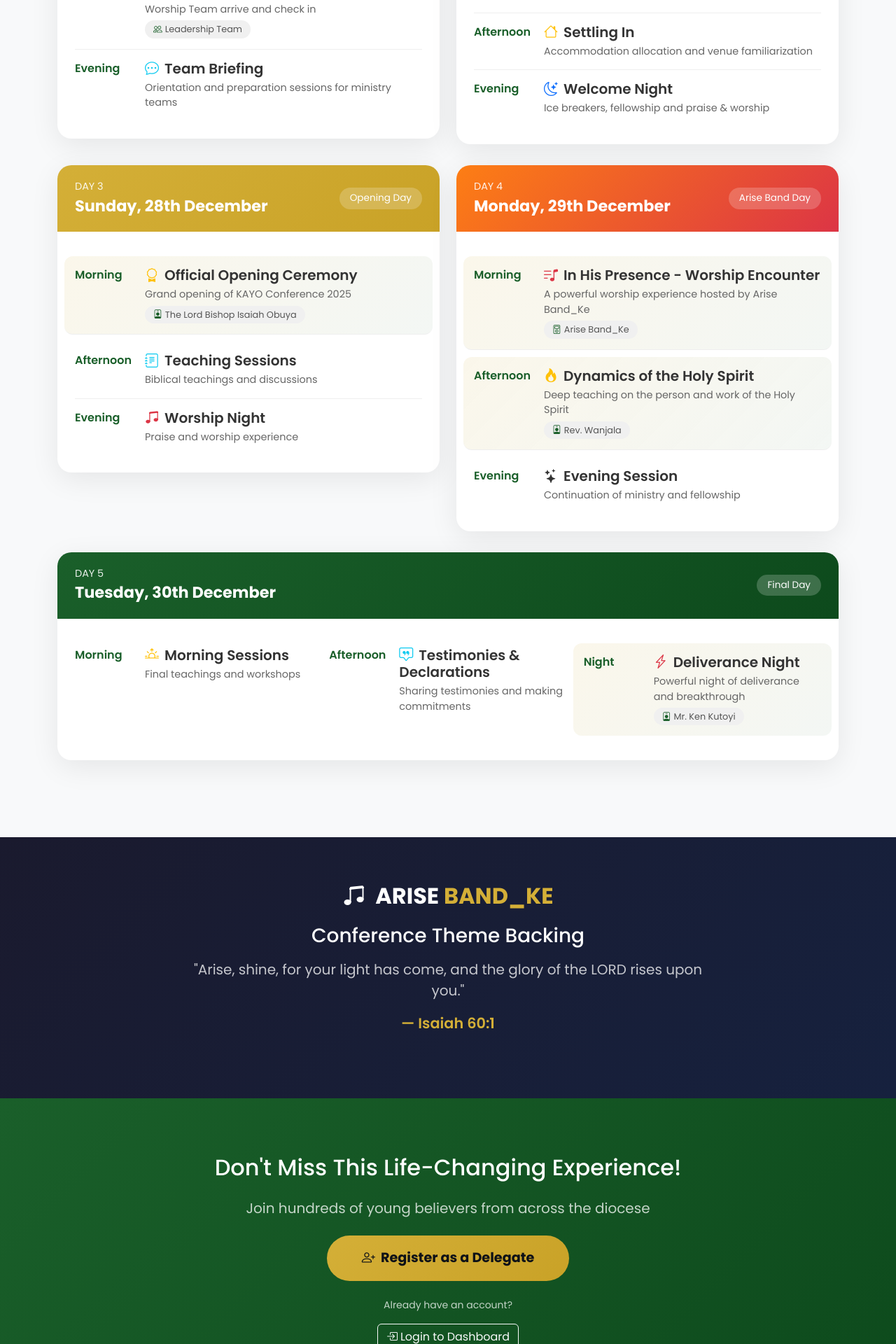
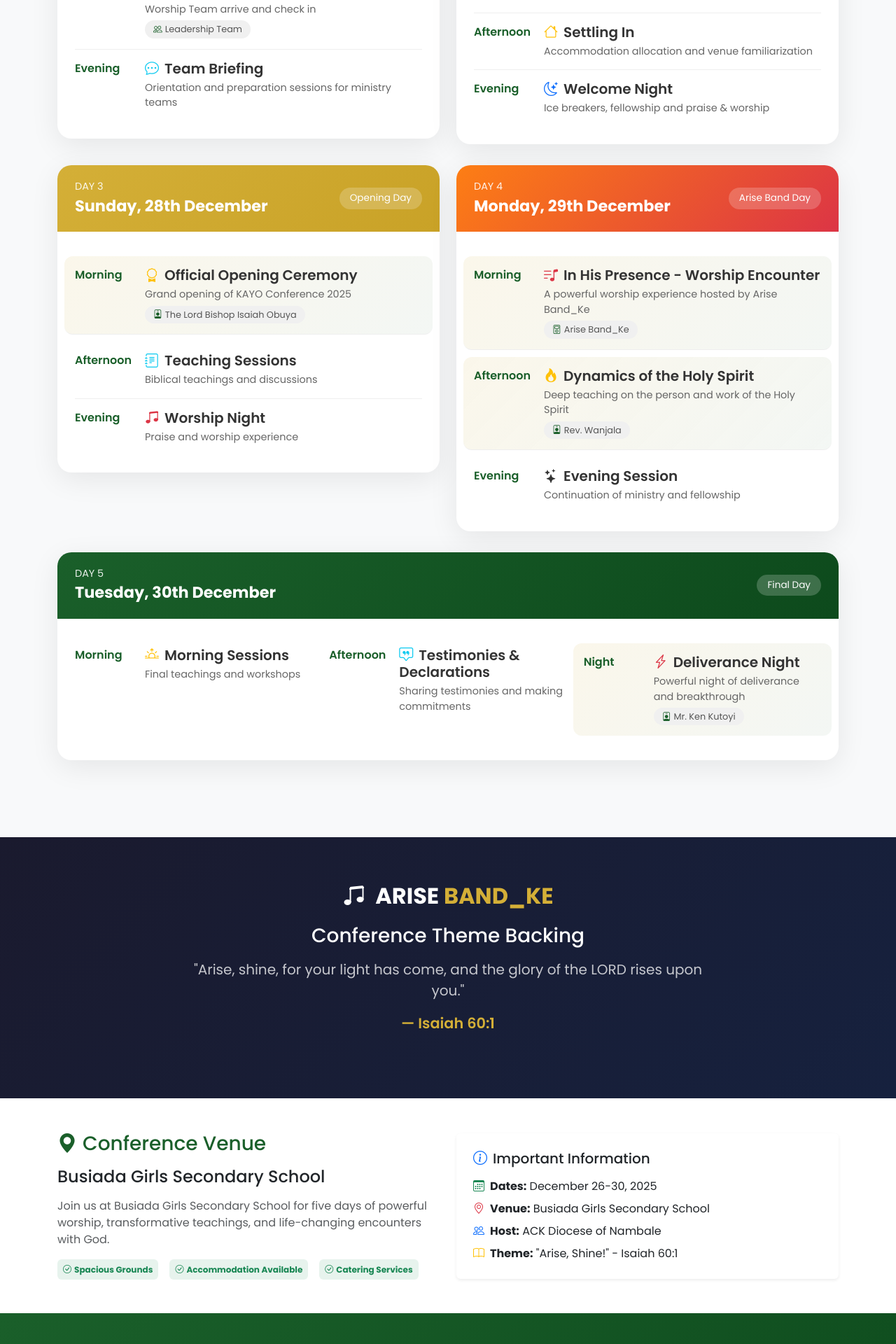
Before and after one commit to blaire-glitch/KAYO, a Flask app: page /register/conference-program in a window 1280 px wide. Shown: the part 1161-3081 px from the top of the page at 70% size. Run offline with Flask 3, Linux system fonts and the light colour scheme; data that the repository does not hold is empty; some libraries are stand-ins or nearby versions.

Commit message:
Add Busiada Girls Secondary School as conference venue

```diff
--- a/app/templates/public/conference_program.html
+++ b/app/templates/public/conference_program.html
@@ -338,9 +338,16 @@
                         26th - 30th December 2025
                     </div>
 
-                    <div>
+                    <div class="venue-info mt-3">
                         <span class="host-badge">
-                            <i class="bi bi-geo-alt me-1"></i>
+                            <i class="bi bi-geo-alt-fill me-1"></i>
+                            Busiada Girls Secondary School
+                        </span>
+                    </div>
+
+                    <div class="mt-2">
+                        <span class="text-white-50">
+                            <i class="bi bi-building me-1"></i>
                             ACK Diocese of Nambale
                         </span>
                     </div>
@@ -575,11 +582,53 @@
         </div>
     </section>
 
+    <!-- Venue Section -->
+    <section class="py-5 bg-white">
+        <div class="container">
+            <div class="row align-items-center">
+                <div class="col-lg-6 mb-4 mb-lg-0">
+                    <h3 class="mb-3" style="color: var(--primary-green);">
+                        <i class="bi bi-geo-alt-fill me-2"></i>Conference Venue
+                    </h3>
+                    <h4 class="mb-3">Busiada Girls Secondary School</h4>
+                    <p class="text-muted mb-3">
+                        Join us at Busiada Girls Secondary School for five days of powerful worship,
+                        transformative teachings, and life-changing encounters with God.
+                    </p>
+                    <div class="d-flex flex-wrap gap-3">
+                        <span class="badge bg-success bg-opacity-10 text-success p-2">
+                            <i class="bi bi-check-circle me-1"></i>Spacious Grounds
+                        </span>
+                        <span class="badge bg-success bg-opacity-10 text-success p-2">
+                            <i class="bi bi-check-circle me-1"></i>Accommodation Available
+                        </span>
+                        <span class="badge bg-success bg-opacity-10 text-success p-2">
+                            <i class="bi bi-check-circle me-1"></i>Catering Services
+                        </span>
+                    </div>
+                </div>
+                <div class="col-lg-6">
+                    <div class="card border-0 shadow-sm">
+                        <div class="card-body p-4">
+                            <h5 class="card-title mb-3"><i class="bi bi-info-circle me-2 text-primary"></i>Important Information</h5>
+                            <ul class="list-unstyled mb-0">
+                                <li class="mb-2"><i class="bi bi-calendar3 me-2 text-success"></i><strong>Dates:</strong> December 26-30, 2025</li>
+                                <li class="mb-2"><i class="bi bi-geo-alt me-2 text-danger"></i><strong>Venue:</strong> Busiada Girls Secondary School</li>
+                                <li class="mb-2"><i class="bi bi-people me-2 text-primary"></i><strong>Host:</strong> ACK Diocese of Nambale</li>
+                                <li class="mb-0"><i class="bi bi-book me-2 text-warning"></i><strong>Theme:</strong> "Arise, Shine!" - Isaiah 60:1</li>
+                            </ul>
+                        </div>
+                    </div>
+                </div>
+            </div>
+        </div>
+    </section>
+
     <!-- Register CTA -->
     <section class="register-cta">
         <div class="container">
             <h2 class="mb-4">Don't Miss This Life-Changing Experience!</h2>
-            <p class="lead mb-4 opacity-75">Join hundreds of young believers from across the diocese</p>
+            <p class="lead mb-4 opacity-75">Join hundreds of young believers at Busiada Girls Secondary School</p>
             <a href="{{ url_for('public.register_delegate') }}" class="btn btn-register-large">
                 <i class="bi bi-person-plus me-2"></i>Register as a Delegate
             </a>
```
